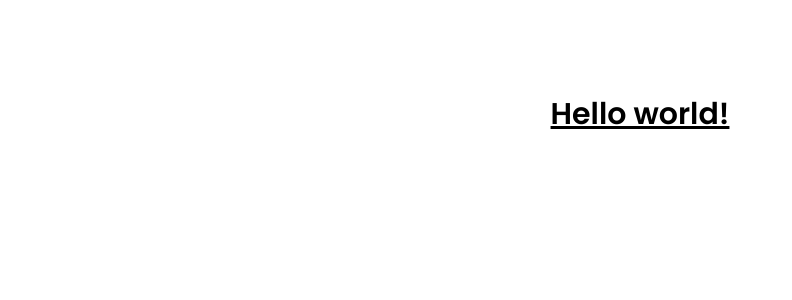
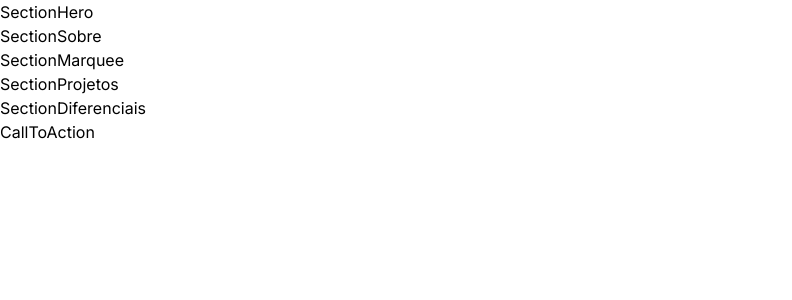
Before and after one commit to luuizz/luizricardo-portfolio, a Next.js app: page / in a window 1280 px wide. Shown: the top 300 px of the page, without its empty margins (0-792 px from the left). Built offline with nearby package versions, Linux system fonts and the light colour scheme.

Commit message:
feat: adicionado componentes

```diff
--- a/src/app/page.tsx
+++ b/src/app/page.tsx
@@ -1,9 +1,19 @@
+import CallToAction from "@/components/sections/cta";
+import SectionDiferenciais from "@/components/sections/diferenciais";
+import SectionHero from "@/components/sections/hero";
+import SectionMarquee from "@/components/sections/marquee";
+import SectionProjetos from "@/components/sections/projetos";
+import SectionSobre from "@/components/sections/sobre";
+
 export default function Home() {
   return (
-    <main className="flex min-h-screen flex-col items-center justify-between p-24">
-      <h1 className="text-3xl font-semibold underline">
-        Hello world!
-      </h1>
-    </main>
+    <>
+      <SectionHero />
+      <SectionSobre />
+      <SectionMarquee />
+      <SectionProjetos />
+      <SectionDiferenciais />
+      <CallToAction />
+    </>
   );
 }
```
